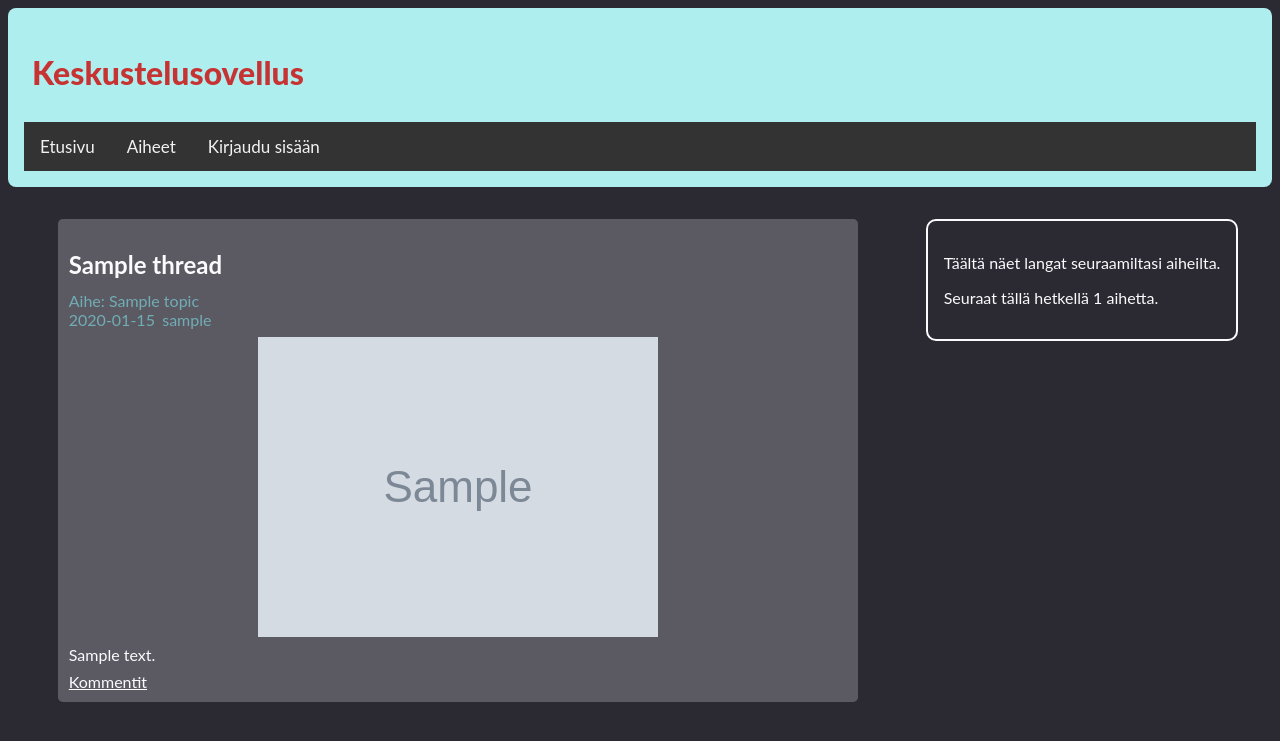
After one commit to Seba686/keskustelusovellus, a Flask app: template templates/home.html in a window 1280 px wide. The commit adds this page. Shown: the top 741 px of the page. Run offline with Flask 3, Linux system fonts and the light colour scheme; the template is opened without the code that fills it: most values are stand-ins (such as "Sample title", 1, 10 or a date in 2020); grey boxes marked "Sample" are stand-in pictures.

Commit message:
Add homepage

```diff
--- /dev/null
+++ b/templates/home.html
@@ -0,0 +1,30 @@
+{% extends "layout.html" %}
+{% block title %}Omat{% endblock %}
+{% block content %}
+{% for thread in threads %}
+<div class="post">
+    <div class="post-title">
+    <h2>{{thread.title}}</h2>
+    </div>
+    <div class="post-meta">
+        <div>Aihe: <a class="topic" href="{{ url_for('topic', topic=thread.topic) }}">{{ thread.topic }}</a></div>
+        <div class="time">{{ thread.created.strftime("%Y-%m-%d") }}</div>
+        <div class="user">{{ thread.username }}</div>
+    </div>
+    <div class="post-content">
+        {% if thread.image %}
+            <img src="../static/images/{{ thread.image }}" alt="kuva">
+        {% endif %}
+        {{ thread.content }}
+    </div>
+    <a href="{{ url_for('thread', id=thread.id) }}">Kommentit</a>
+</div>
+{% endfor %}
+{% endblock %}
+{% block sidebar %}
+<div class="sidebar">
+    <p>Täältä näet langat seuraamiltasi aiheilta.
+    </p>
+    <p>Seuraat tällä hetkellä {{ topic_count }} aihetta.</p>
+</div>
+{% endblock %}
--- a/templates/layout.html
+++ b/templates/layout.html
@@ -15,6 +15,7 @@
         <a href="/">Etusivu</a>
         <a href="/topics">Aiheet</a>
         {% if session.username %}
+        <a href="/home">Omat</a>
         <a href="/new_thread">Uusi lanka</a>
         <a href="/logout">Kirjaudu ulos</a>
         <a href="#profile">{{ session.username }}</a> <!--TODO: Add profiles page-->
--- a/templates/thread.html
+++ b/templates/thread.html
@@ -56,7 +56,7 @@ Kirjaudu sisään lisätäksesi kommentin.
     <p>Aihe: <a href="{{ url_for('topic', topic=thread.topic) }}">{{ thread.topic }}</a></p>
     <p>Tätä aihetta seuraa {{ subscriber_count }} {% if subscriber_count == 1 %}käyttäjä{% else %}käyttäjää{% endif %}.</p>
     {% if session.user_id %}
-    <p>{% if subscribed %}Seuraat aihetta.{% else %}Et seuraa aihetta{% endif %}</p>
+    <p>{% if subscribed %}Seuraat aihetta.{% else %}Et seuraa aihetta.{% endif %}</p>
     <form action="/toggle_subscription" method="POST">
         <input type="hidden" name="user" value="{{ session.user_id }}">
         <input type="hidden" name="topic" value="{{ thread.topic_id }}">
--- a/templates/topic.html
+++ b/templates/topic.html
@@ -30,7 +30,7 @@
     <p>Aihe: {{ topic }}</a></p>
     <p>Tätä aihetta seuraa {{ subscriber_count }} {% if subscriber_count == 1 %}käyttäjä{% else %}käyttäjää{% endif %}.</p>
     {% if session.user_id %}
-    <p>{% if subscribed %}Seuraat aihetta.{% else %}Et seuraa aihetta{% endif %}</p>
+    <p>{% if subscribed %}Seuraat aihetta.{% else %}Et seuraa aihetta.{% endif %}</p>
     <form action="/toggle_subscription" method="POST">
         <input type="hidden" name="user" value="{{ session.user_id }}">
         <input type="hidden" name="topic" value="{{ topic_id }}">
```
Also changed, not shown: posts.py (+10 -1 lines), routes.py (+8 -0 lines), topic_handler.py (+7 -0 lines).
